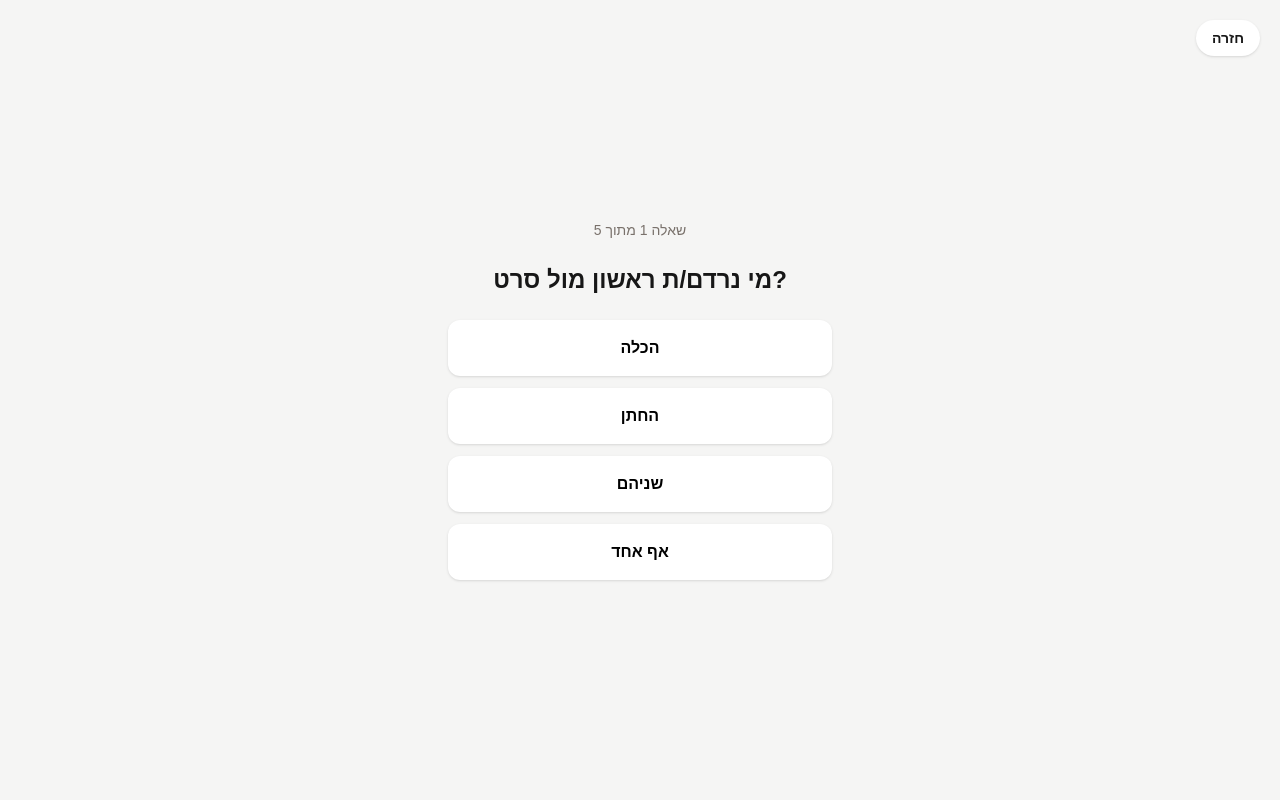
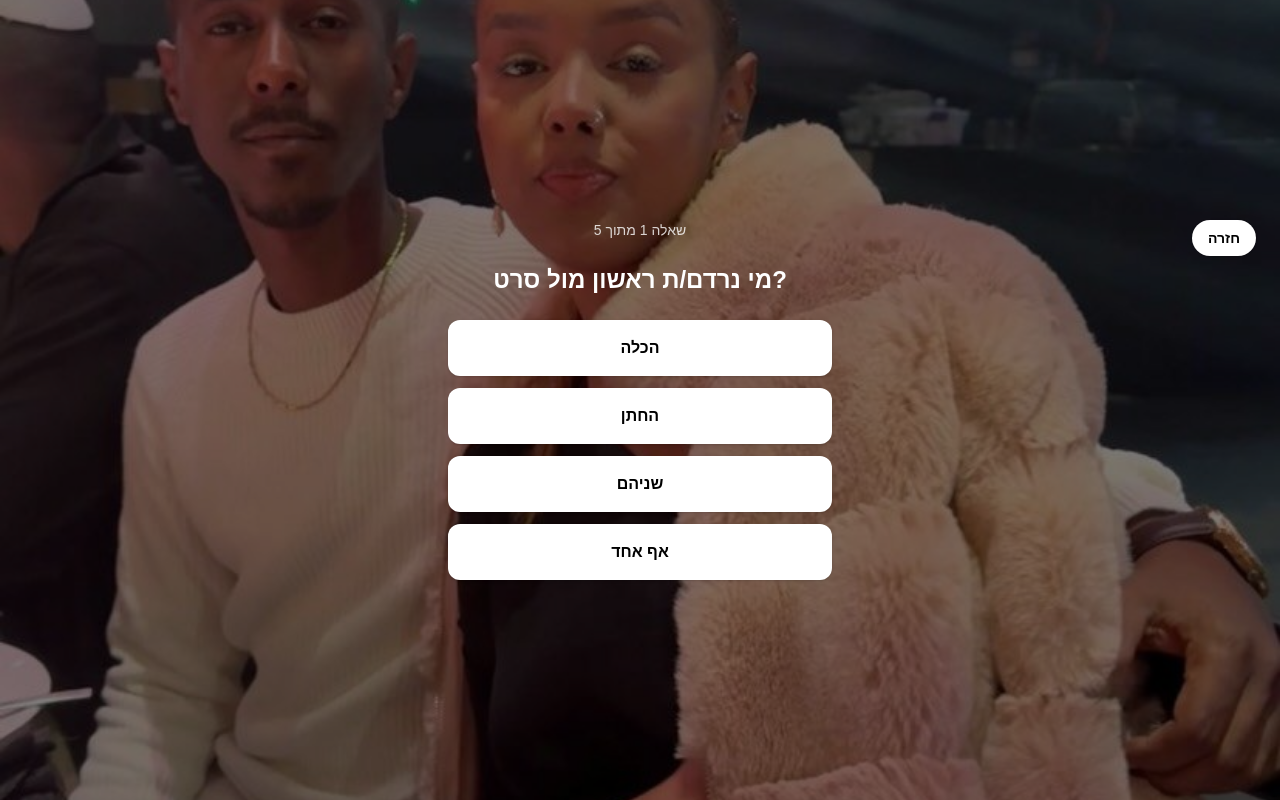
Before and after one commit to netanelman92-boop/wedding-hub, a Next.js app: page /trivia in a window 1280 px wide. Built offline with nearby package versions, Linux system fonts and the light colour scheme.

Commit message:
Connect upload to Supabase

```diff
--- a/app/trivia/page.jsx
+++ b/app/trivia/page.jsx
@@ -45,7 +45,13 @@ export default function Trivia() {
 
   if (finished) {
     return (
-      <div className="h-screen flex flex-col items-center justify-center text-center gap-5 p-6 bg-stone-100">
+      <div
+        className="h-screen flex items-center justify-center p-6 text-center relative bg-cover bg-center"
+        style={{ backgroundImage: "url('/images/trivia-bg.jpeg')" }}
+      >
+        <div className="absolute inset-0 bg-black/50"></div>
+
+        <div className="relative z-10 flex flex-col items-center gap-5 text-white">
           <h1 className="text-3xl font-bold">{getMessage()}</h1>
 
           <p className="text-lg">
@@ -54,10 +60,15 @@ export default function Trivia() {
 
           <a
             href="/upload"
-          className="mt-4 rounded-2xl bg-black px-6 py-4 text-white font-bold"
+            className="mt-4 rounded-2xl bg-black px-6 py-4 text-white font-bold shadow"
           >
             המשך להעלאת תמונה 📸
           </a>
+
+          <a href="/" className="text-sm underline">
+            חזרה למסך הבית
+          </a>
+        </div>
       </div>
     );
   }
@@ -65,21 +76,27 @@ export default function Trivia() {
   const q = selectedQuestions[current];
 
   return (
-  <div className="h-screen flex flex-col items-center justify-center p-6 text-center gap-6 bg-stone-100 relative">
+    <div
+      className="h-screen flex items-center justify-center p-6 text-center relative bg-cover bg-center"
+      style={{ backgroundImage: "url('/images/trivia-bg.jpeg')" }}
+    >
+      <div className="absolute inset-0 bg-black/50"></div>
+
+      <div className="relative z-10 flex w-full flex-col items-center gap-6 text-white">
         <a
           href="/"
-      className="absolute top-5 right-5 rounded-full bg-white px-4 py-2 text-sm font-bold shadow"
+          className="absolute top-0 right-0 rounded-full bg-white px-4 py-2 text-sm font-bold text-black shadow"
         >
           חזרה
         </a>
 
-    <p className="text-sm text-stone-500">
+        <p className="text-sm text-white/80">
           שאלה {current + 1} מתוך {selectedQuestions.length}
         </p>
 
         <h1 className="text-2xl font-bold">{q.question}</h1>
 
-      <div className="flex flex-col gap-3 w-full max-w-sm">
+        <div className="flex w-full max-w-sm flex-col gap-3">
           {q.answers.map((answer, index) => {
             let buttonColor = "bg-white text-black";
 
@@ -104,5 +121,6 @@ export default function Trivia() {
           })}
         </div>
       </div>
+    </div>
   );
 }
```
Lines whose indentation alone changed are shown as unchanged.
